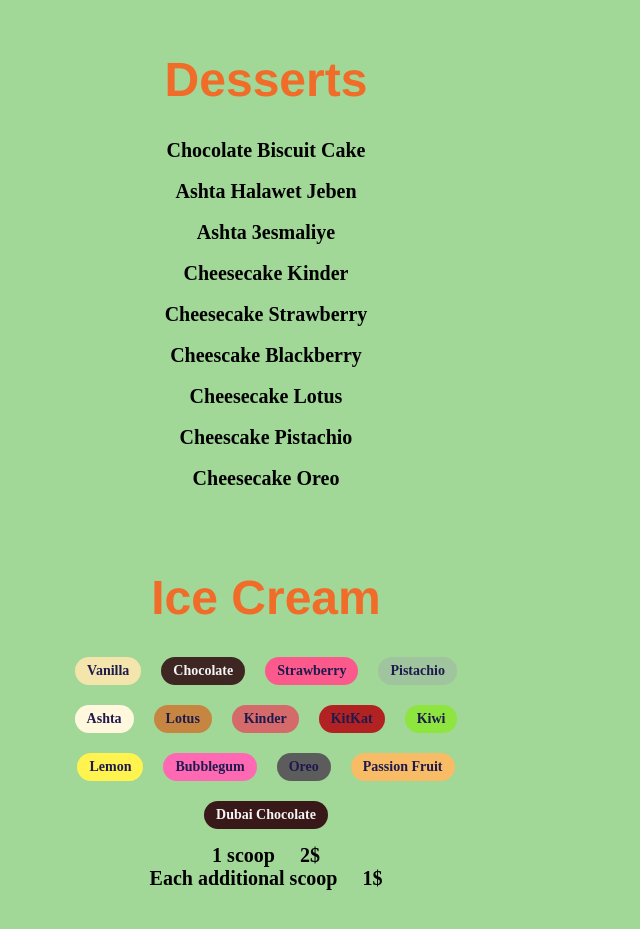
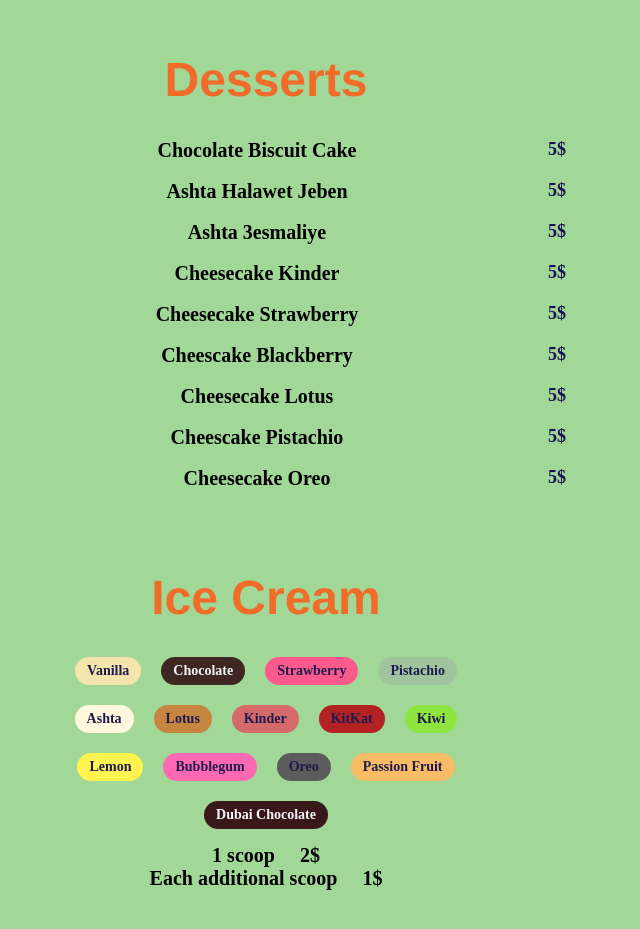
Before and after one commit to LeenElias/Sweet-Land, a plain HTML site: page index.html in a window 1280 px wide. Shown: the part 1680-2609 px from the top of the page, without its empty margins (374-1014 px from the left). Drawn offline with Linux system fonts and the light colour scheme.

Commit message:
add prices

```diff
--- a/index.html
+++ b/index.html
@@ -167,31 +167,31 @@
     <h1>Desserts</h1>
    </div>
    <div style="text-align: center;">
-    <strong class="item">Chocolate Biscuit Cake<span class="price"></span></strong>
+    <strong class="item">Chocolate Biscuit Cake<span class="price">5$</span></strong>
    </div><br>
    <div style="text-align: center;" >
-    <strong class="item">Ashta Halawet Jeben<span class="price"></span></strong>
+    <strong class="item">Ashta Halawet Jeben<span class="price">5$</span></strong>
    </div><br>
    <div style="text-align: center;">
-    <strong class="item">Ashta 3esmaliye<span class="price"></span></strong>
+    <strong class="item">Ashta 3esmaliye<span class="price">5$</span></strong>
    </div><br>
    <div style="text-align: center;">
-    <strong class="item"> Cheesecake Kinder<span class="price"></span></strong>
+    <strong class="item"> Cheesecake Kinder<span class="price">5$</span></strong>
    </div><br>
    <div style="text-align: center;">
-    <strong class="item">Cheesecake Strawberry<span class="price"></span></strong>
+    <strong class="item">Cheesecake Strawberry<span class="price">5$</span></strong>
    </div><br>
    <div style="text-align: center;">
-    <strong class="item">Cheescake Blackberry<span class="price"></span></strong>
+    <strong class="item">Cheescake Blackberry<span class="price">5$</span></strong>
    </div><br>
    <div style="text-align: center;">
-    <strong class="item">Cheesecake Lotus<span class="price"></span></strong>
+    <strong class="item">Cheesecake Lotus<span class="price">5$</span></strong>
    </div><br>
    <div style="text-align: center;">
-    <strong class="item">Cheescake Pistachio<span class="price"></span></strong>
+    <strong class="item">Cheescake Pistachio<span class="price">5$</span></strong>
    </div><br>
    <div style="text-align: center;">
-    <strong class="item">Cheesecake Oreo<span class="price"></span></strong>
+    <strong class="item">Cheesecake Oreo<span class="price">5$</span></strong>
    </div><br>
   </div>
 
```
